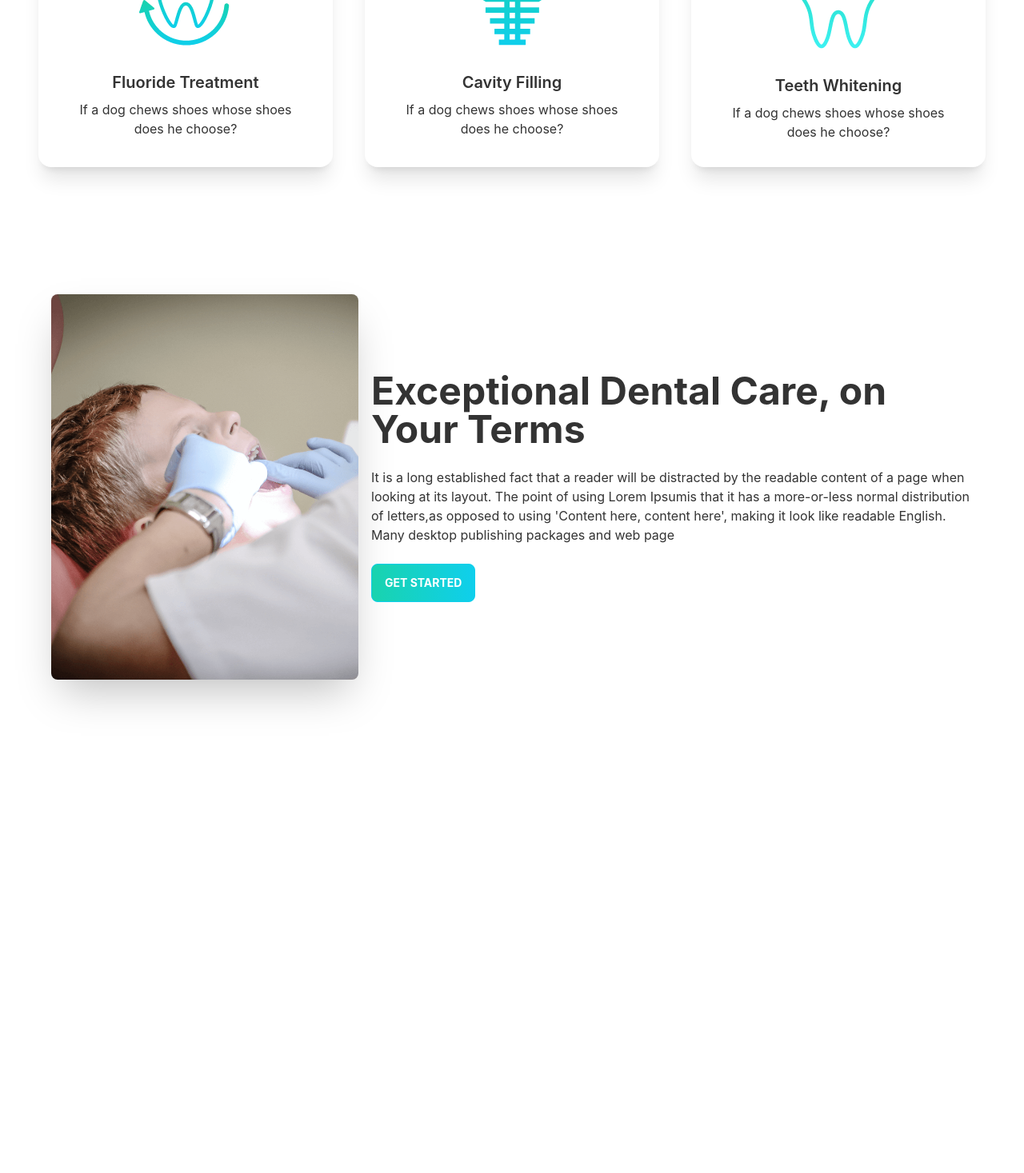
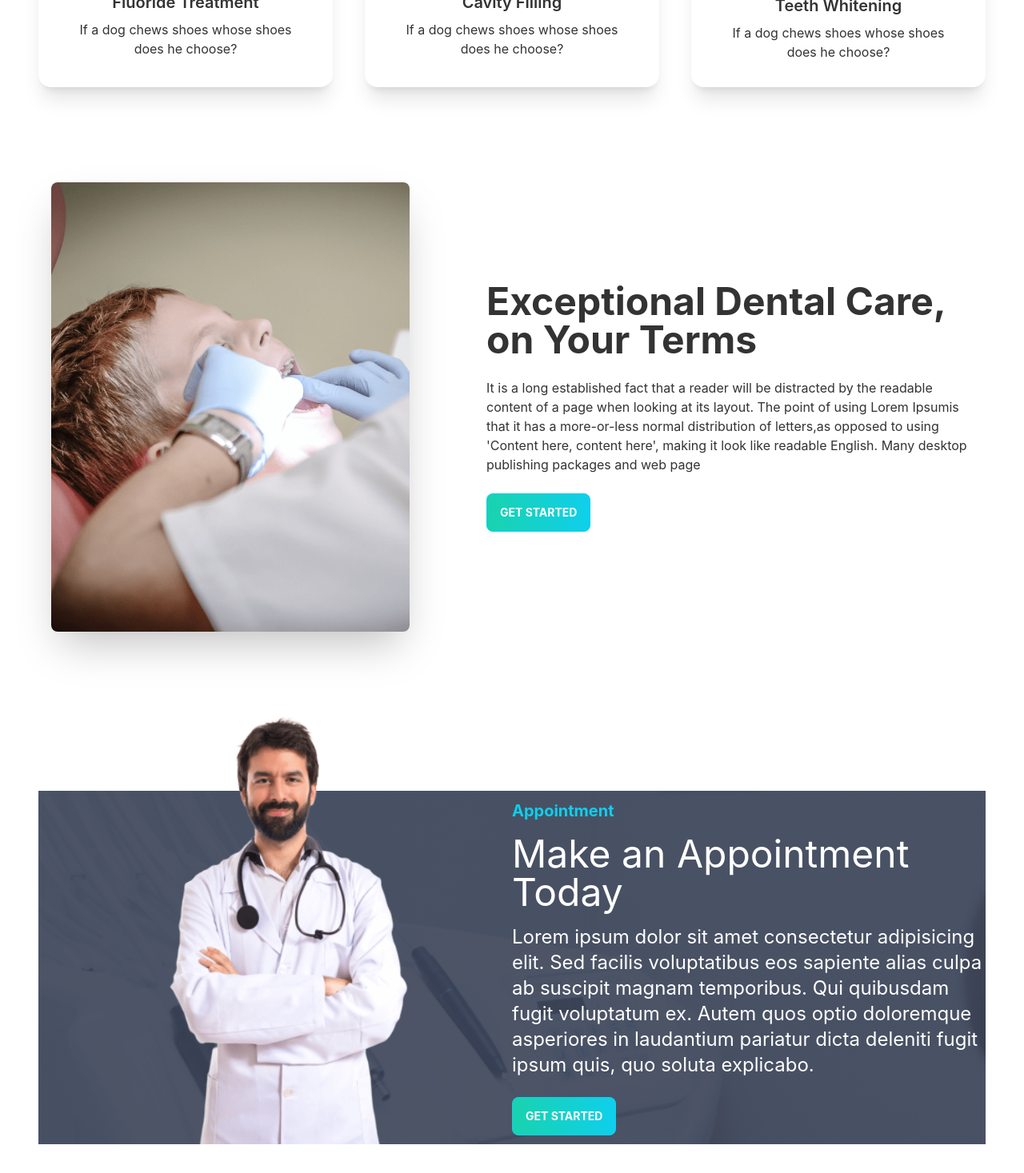
Before and after one commit to AhmedReFu/doctors-portal-client, a React (Create React App) app: page / in a window 1280 px wide. Shown: the part 1330-2797 px from the top of the page at 80% size. Before the commit the page ends 2451 px from the top, so only its background shows below. Built offline with nearby package versions, Linux system fonts and the light colour scheme.

Commit message:
contact us compelete

```diff
--- a/src/Pages/Home/Banner.js
+++ b/src/Pages/Home/Banner.js
@@ -4,13 +4,13 @@ import PrimaryBtn from './PrimaryBtn';
 
 const Banner = () => {
     return (
-        <div className="hero min-h-screen">
+        <div className="hero min-h-screen bg-[url('assets/images/bg.png')]">
             <div className="hero-content flex-col lg:flex-row-reverse">
-                <img src={chair} className="max-w-md rounded-lg shadow-2xl" alt='' />
+                <img src={chair} className="lg:max-w-lg md:max-w-sm rounded-lg shadow-2xl" alt='' />
                 <div >
                     <h1 class="text-5xl font-bold">Your New Smile Starts Here</h1>
                     <p className="py-6">Lorem Ipsum is simply dummy text of the printing and typesetting industry. Lorem Ipsum has been the industry's standard dummy text ever since the</p>
-                    <PrimaryBtn></PrimaryBtn>
+                    <PrimaryBtn>Get Started</PrimaryBtn>
                 </div>
             </div>
         </div>
--- /dev/null
+++ b/src/Pages/Home/Contact.js
@@ -0,0 +1,22 @@
+import React from 'react';
+import appointment from '../../assets/images/appointment.png'
+import PrimaryBtn from './PrimaryBtn';
+
+const Contact = () => {
+    return (
+        <section style={{
+            background: `url(${appointment})`
+        }} className='mt-20 flex justify-center items-center text-center mb-5'>
+            <div className='mb-12'>
+                <h2 className='text-xl text-primary mt-10'>Contact Us</h2>
+                <h2 className='text-4xl my-3 text-white'>Stay connected with us</h2>
+                <input type="text" placeholder="Email Address" class="input input-bordered input-md w-full max-w-md my-3" />
+                <input type="text" placeholder="Subject" class="input input-bordered input-md w-full max-w-md my-3" />
+                <textarea className="textarea w-full max-w-md my-3" placeholder="Your message"></textarea>
+                <PrimaryBtn>Submit</PrimaryBtn>
+            </div>
+        </section>
+    );
+};
+
+export default Contact;
--- /dev/null
+++ b/src/Pages/Home/Doctor.js
@@ -0,0 +1,24 @@
+import React from 'react';
+
+const Doctor = ({ review }) => {
+    return (
+        <div class="card bg-base-100 shadow-xl">
+            <div class="card-body">
+                <p>Lorem ipsum dolor sit amet consectetur adipisicing elit. Odio placeat adipisci sed dignissimos labore nesciunt magnam praesentium ad temporibus deserunt.</p>
+                <div class="card-actions justify-start items-center mt-5">
+                    <div class="avatar mr-4">
+                        <div class="w-24 rounded-full ring ring-primary ring-offset-base-100 mr-5">
+                            <img src={review.img} alt='' />
+                        </div>
+                    </div>
+                    <div>
+                        <h3 className='text-2xl font-bold'>{review.name}</h3>
+                        <h3 className='text-1xl font-bold'>Bangladesh</h3>
+                    </div>
+                </div>
+            </div>
+        </div>
+    );
+};
+
+export default Doctor;
--- a/src/Pages/Home/Home.js
+++ b/src/Pages/Home/Home.js
@@ -1,7 +1,10 @@
 import React from 'react';
 import Banner from './Banner';
+import Contact from './Contact';
 import Info from './Info';
+import MakeAppoinment from './MakeAppoinment';
 import Services from './Services';
+import Testimonials from './Testimonials';
 
 const Home = () => {
     return (
@@ -9,6 +12,9 @@ const Home = () => {
             <Banner></Banner>
             <Info></Info>
             <Services></Services>
+            <MakeAppoinment></MakeAppoinment>
+            <Testimonials></Testimonials>
+            <Contact></Contact>
         </div>
     );
 };
--- /dev/null
+++ b/src/Pages/Home/MakeAppoinment.js
@@ -0,0 +1,24 @@
+import React from 'react';
+import doctor from '../../assets/images/doctor.png'
+import appointment from '../../assets/images/appointment.png';
+import PrimaryBtn from './PrimaryBtn';
+
+const MakeAppoinment = () => {
+    return (
+        <section style={{
+            background: `url(${appointment})`
+        }} className='mt-20 flex justify-center items-center text-white'>
+            <div className='flex-1 hidden lg:block'>
+                <img className='mt-[-150px]' src={doctor} alt="" />
+            </div>
+            <div className='flex-1'>
+                <h3 className='text-xl text-primary font-bold'>Appointment</h3>
+                <h2 className=' text-5xl my-4'>Make an Appointment Today</h2>
+                <p className='text-2xl mb-6'>Lorem ipsum dolor sit amet consectetur adipisicing elit. Sed facilis voluptatibus eos sapiente alias culpa ab suscipit magnam temporibus. Qui quibusdam fugit voluptatum ex. Autem quos optio doloremque asperiores in laudantium pariatur dicta deleniti fugit ipsum quis, quo soluta explicabo.</p>
+                <PrimaryBtn>Get Started</PrimaryBtn>
+            </div>
+        </section>
+    );
+};
+
+export default MakeAppoinment;
--- a/src/Pages/Home/PrimaryBtn.js
+++ b/src/Pages/Home/PrimaryBtn.js
@@ -1,9 +1,9 @@
 import React from 'react';
 
-const PrimaryBtn = () => {
+const PrimaryBtn = ({ children }) => {
     return (
         <div>
-            <button className="btn btn-primary uppercase text-white font-bold bg-gradient-to-r from-secondary to-primary">Get Started</button>
+            <button className="btn btn-primary uppercase text-white font-bold bg-gradient-to-r from-secondary to-primary">{children}</button>
         </div>
     );
 };
--- a/src/Pages/Home/Services.js
+++ b/src/Pages/Home/Services.js
@@ -29,7 +29,7 @@ const Services = () => {
 
     ]
     return (
-        <div className='my-28'>
+        <div className='mt-3'>
 
             <div className='text-center'>
                 <h2 className='text-primary font-bold text-xl uppercase'>OUR SERVICES</h2>
@@ -40,11 +40,11 @@ const Services = () => {
             </div>
             <div class="hero min-h-screen">
                 <div class="hero-content flex-col lg:flex-row">
-                    <img src={treatment} class="max-w-sm rounded-lg shadow-2xl" alt='' />
+                    <img src={treatment} className="lg:max-w-md mr-20 rounded-lg shadow-2xl" alt='' />
                     <div>
                         <h1 class="text-5xl font-bold">Exceptional Dental Care, on Your Terms</h1>
                         <p class="py-6">It is a long established fact that a reader will be distracted by the readable content of a page when looking at its layout. The point of using Lorem Ipsumis that it has a more-or-less normal distribution of letters,as opposed to using 'Content here, content here', making it look like readable English. Many desktop publishing packages and web page</p>
-                        <PrimaryBtn></PrimaryBtn>
+                        <PrimaryBtn>Get Started</PrimaryBtn>
                     </div>
                 </div>
             </div>
--- /dev/null
+++ b/src/Pages/Home/Testimonials.js
@@ -0,0 +1,49 @@
+import React from 'react';
+import quote from '../../assets/icons/quote.svg';
+import people1 from '../../assets/images/people1.png'
+import people2 from '../../assets/images/people2.png'
+import people3 from '../../assets/images/people3.png'
+import Doctor from './Doctor';
+
+const Testimonials = () => {
+    const reviews = [
+        {
+            _id: 1,
+            name: 'winson Herry',
+            review: '',
+            img: people1
+        },
+        {
+            _id: 2,
+            name: 'winson Herry',
+            review: '',
+            img: people2
+        },
+        {
+            _id: 3,
+            name: 'winson Herry',
+            review: '',
+            img: people3
+        },
+    ]
+    return (
+        <section className='my-28'>
+            <div className='flex justify-between'>
+                <div>
+                    <h4 className="text-xl text-primary font-bold">Testimonials</h4>
+                    <h2 className='text-3xl'>What our Patients says</h2>
+                </div>
+                <div>
+                    <img src={quote} className="lg:w-48 w-24" alt="" />
+                </div>
+            </div>
+            <div className='grid grid-cols-1 md:grid-cols-2 lg:grid-cols-3 gap-10 mt-10'>
+                {
+                    reviews.map(review => <Doctor key={review._id} review={review}></Doctor>)
+                }
+            </div>
+        </section>
+    );
+};
+
+export default Testimonials;
```
